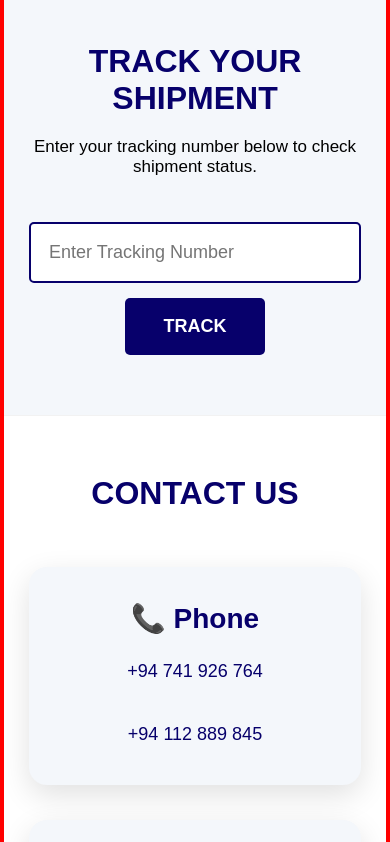
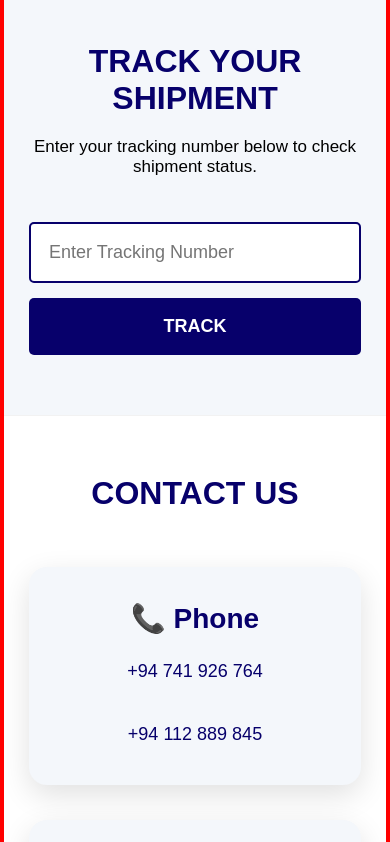
Before and after one commit to PathumUditha/courier-site, a React (Create React App) app: page / in a window 390 px wide. Shown: the part 5342-6184 px from the top of the page. Built offline with nearby package versions, Linux system fonts and the light colour scheme.

Commit message:
Updated responsive tracking button

```diff
--- a/src/styles/tracking.css
+++ b/src/styles/tracking.css
@@ -127,7 +127,16 @@
   opacity: 0.7;
   cursor: not-allowed;
 }
+/* Desktop */
 .tracking-box button {
   width: auto;
   min-width: 140px;
 }
+
+/* Mobile */
+@media (max-width: 768px) {
+  .tracking-box button {
+    width: 100%;
+    max-width: 360px;
+  }
+}
```
